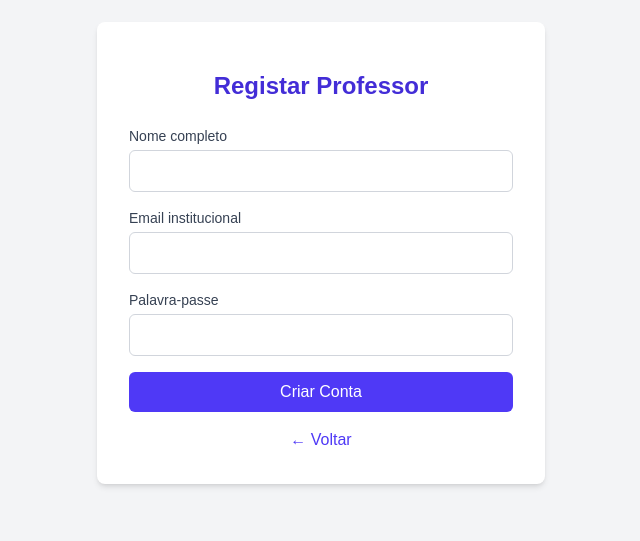
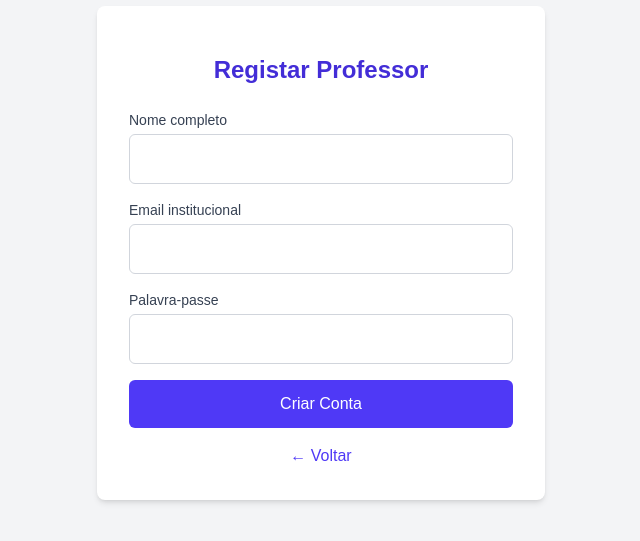
Before and after one commit to rjoreis/classbridge, a Next.js app: page /signup in a window 1280 px wide. Shown: the part 147-688 px from the top of the page, without its empty margins (319-959 px from the left). Built offline with nearby package versions, Linux system fonts and the light colour scheme.

Commit message:
Uniformization on login and signup style

```diff
--- a/app/login/page.tsx
+++ b/app/login/page.tsx
@@ -54,7 +54,7 @@ export default function LoginPage() {
         <input
           type="email"
           placeholder="Email"
-          className="w-full p-3 border rounded mb-4 text-slate-500 bg-white-50 border-slate-200 focus:outline-slate-400"
+          className="w-full p-3 border rounded-md mb-4 text-slate-500 border-gray-300 focus:outline-none focus:ring-2 focus:ring-indigo-500"
           value={form.email}
           onChange={(e) => setForm({ ...form, email: e.target.value })}
           required
@@ -62,14 +62,14 @@ export default function LoginPage() {
         <input
           type="password"
           placeholder="Password"
-          className="w-full p-3 border rounded mb-6 text-slate-500 bg-white-50 border-slate-200 focus:outline-slate-400"
+          className="w-full p-3 border rounded-md mb-6 text-slate-500 border-gray-300 focus:outline-none focus:ring-2 focus:ring-indigo-500"
           value={form.password}
           onChange={(e) => setForm({ ...form, password: e.target.value })}
           required
         />
         <button
           type="submit"
-          className="w-full bg-indigo-600 text-white p-3 rounded hover:bg-indigo-700 transition"
+          className="w-full bg-indigo-600 text-white p-3 rounded-md hover:bg-indigo-700 transition"
           disabled={loading}
         >
           {loading ? 'A entrar...' : 'Entrar'}
--- a/app/signup/page.tsx
+++ b/app/signup/page.tsx
@@ -50,7 +50,7 @@ export default function SignupPage() {
             <input
               type="text"
               id="fullName"
-              className="mt-1 w-full border text-gray-700 border-gray-300 rounded-md p-2 focus:outline-none focus:ring-2 focus:ring-indigo-500"
+              className="mt-1 w-full border text-gray-700 border-gray-300 rounded-md p-3 focus:outline-none focus:ring-2 focus:ring-indigo-500"
               value={fullName}
               onChange={(e) => setFullName(e.target.value)}
               required
@@ -64,7 +64,7 @@ export default function SignupPage() {
             <input
               type="email"
               id="email"
-              className="mt-1 w-full border text-gray-700 border-gray-300 rounded-md p-2 focus:outline-none focus:ring-2 focus:ring-indigo-500"
+              className="mt-1 w-full border text-gray-700 border-gray-300 rounded-md p-3 focus:outline-none focus:ring-2 focus:ring-indigo-500"
               value={email}
               onChange={(e) => setEmail(e.target.value)}
               required
@@ -78,7 +78,7 @@ export default function SignupPage() {
             <input
               type="password"
               id="password"
-              className="mt-1 w-full border text-gray-700 border-gray-300 rounded-md p-2 focus:outline-none focus:ring-2 focus:ring-indigo-500"
+              className="mt-1 w-full border text-gray-700 border-gray-300 rounded-md p-3 focus:outline-none focus:ring-2 focus:ring-indigo-500"
               value={password}
               onChange={(e) => setPassword(e.target.value)}
               required
@@ -88,7 +88,7 @@ export default function SignupPage() {
           <button
             type="submit"
             disabled={loading}
-            className={`w-full p-2 rounded-md transition text-white ${
+            className={`w-full p-3 rounded-md transition text-white ${
               loading ? "bg-indigo-300 cursor-not-allowed" : "bg-indigo-600 hover:bg-indigo-700"
             }`}
           >
```
